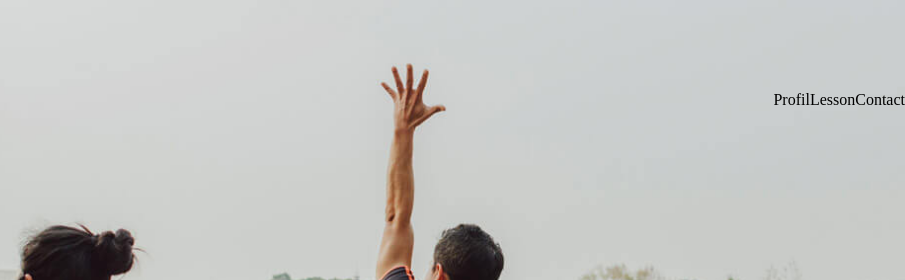
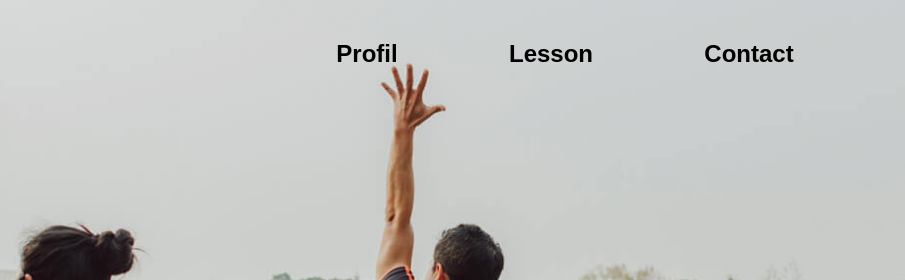
Before and after one commit to gRAKLECLER/site, a plain HTML site: page page/profile.html in a window 1280 px wide. Shown: the top 280 px of the page, 375-1280 px from the left. Drawn offline with Linux system fonts and the light colour scheme.

Commit message:
add style grid

```diff
--- a/css/profile.css
+++ b/css/profile.css
@@ -2,10 +2,11 @@
   position: relative;
   margin-top: 15px;
   margin-left: 35px;
+  grid-row: 1;
+  grid-column: 1 / span 3;
 }
 
 section {
-  position: relative;
   width: 100%;
   height: 100vh;
   background: url(../figma/56_41_104.jpg);
@@ -13,8 +14,28 @@ section {
   background-size: cover;
 }
 
+.grid {
+  display: grid;
+  grid-template-rows: 1fr 80vh;
+  grid-template-columns: 600px 1fr;
+}
+
 ul {
-  position: absolute;
+  margin-top: 15px;
   display: flex;
-  right: 0;
+  justify-content: space-evenly;
+  align-items: center;
+  grid-row: 1;
+  grid-column: 2;
 }
+
+li {
+  justify-content: center;
+  font-family: "Montserrat Alternates", sans-serif;
+  font-weight: bold;
+  font-size: 24px;
+}
+
+li:hover {
+  color: #9bc53d;
+}
```
